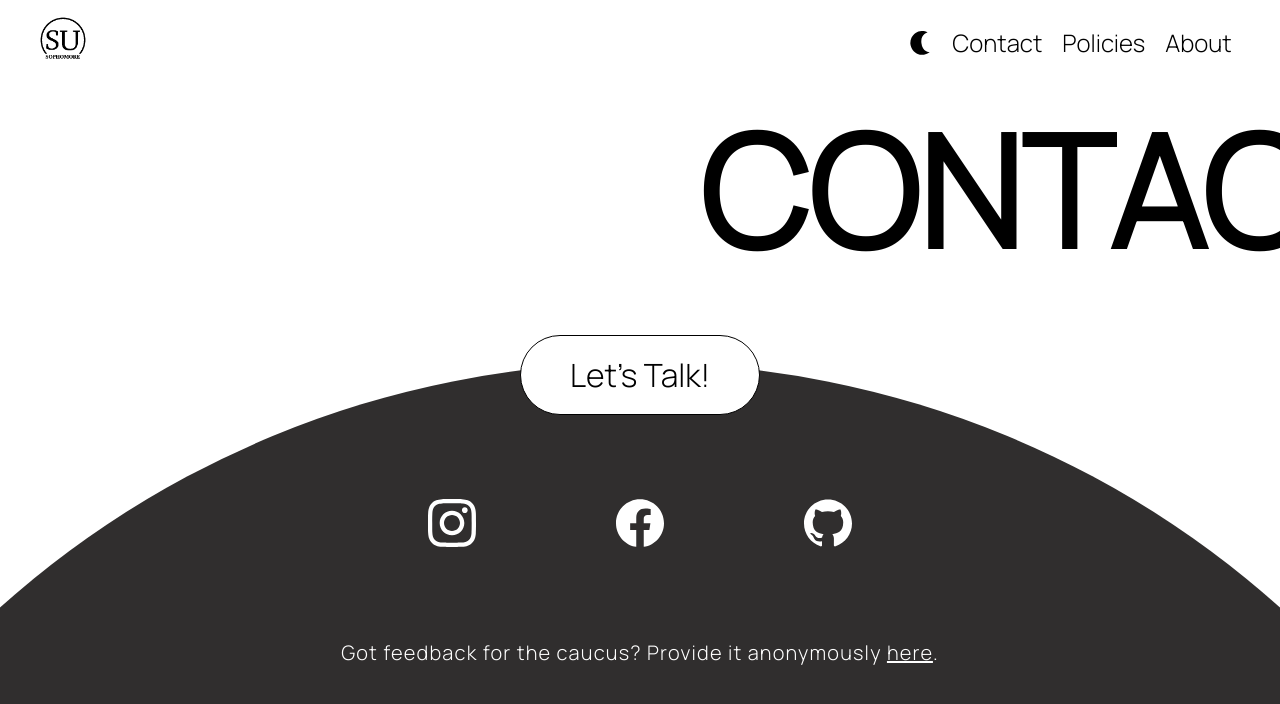
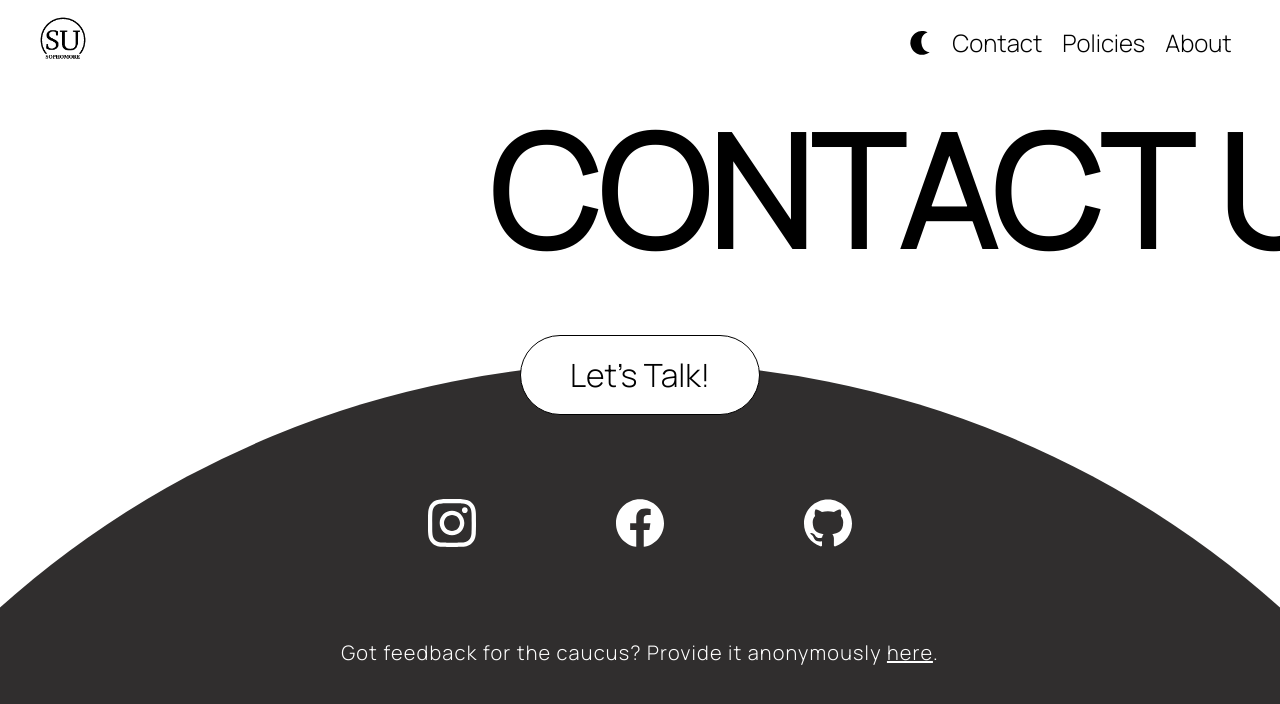
Before and after one commit to leomet07/sophomore.stuysu.org, a Next.js app: page /contact in a window 1280 px wide. Shown: the top 704 px of the page. Built offline with nearby package versions, Linux system fonts and the light colour scheme.

Commit message:
Make marquee title bounce from left to right and start at the center
This allows the title to be central on page load and remain close to the center and the user's vision

```diff
--- a/styles/Contact.module.css
+++ b/styles/Contact.module.css
@@ -18,16 +18,19 @@
 	color: var(--primary-color);
 	z-index: 5;
 	position: sticky;
-	animation: scroll-left 20s linear infinite;
+	animation: scroll-around 15s linear infinite;
 }
 
-@keyframes scroll-left {
-    0% {
-        transform: translateX(90%);
-    }
-    100% {
-        transform: translateX(-90%);
-    }
+@keyframes scroll-around {
+	0% {
+		transform: translateX(0%);
+	}
+	25% {
+		transform: translateX(45%);
+	}
+	75% {
+		transform: translateX(-45%);
+	}
 }
 
 .prompt {
```
